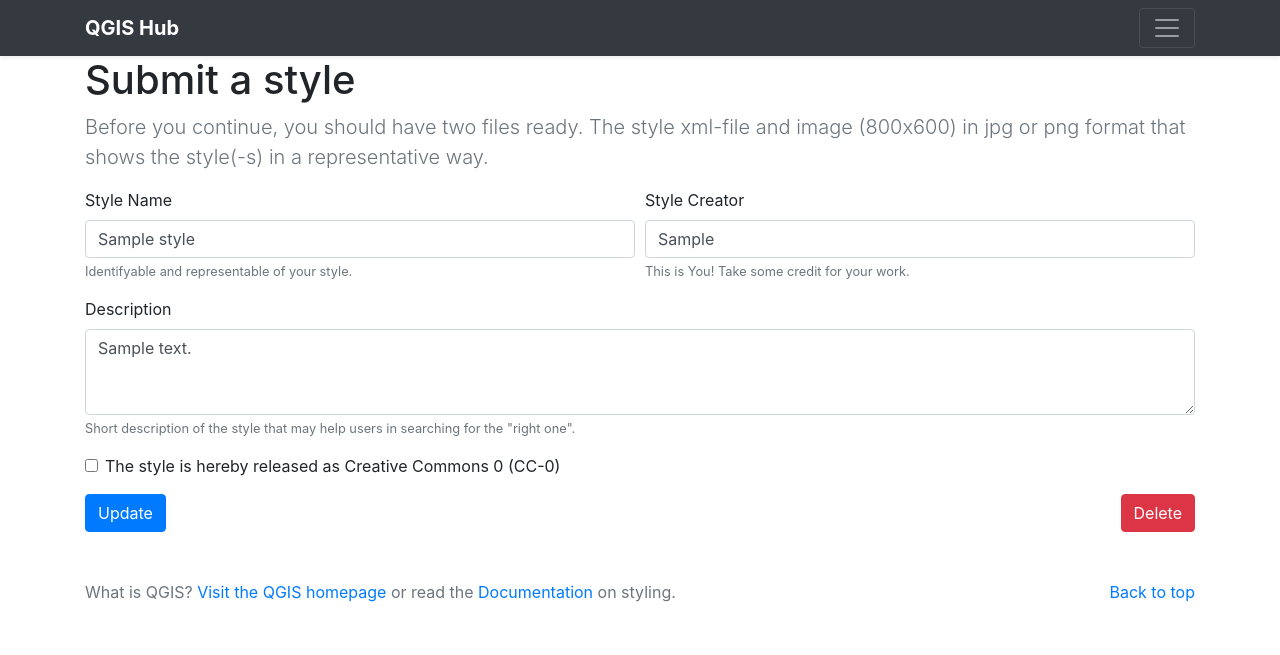
After one commit to style-hub/hub-server, a PHP site: page /styles/edit.php?id=1 in a window 1280 px wide. The commit adds this page. Shown: the top 655 px of the page. Run offline with PHP 8.4, Linux system fonts and the light colour scheme; tables that the repository leaves empty hold one stand-in row (values such as "Sample post").

Commit message:
Edit and delete styles (not the files)

```diff
--- /dev/null
+++ b/source/styles/edit.php
@@ -0,0 +1,167 @@
+<!DOCTYPE html>
+<?php
+    $db_server = 'localhost';
+    $database = 'hub';
+    $db_table = 'styles';
+    $db_user = 'user';
+    $db_password = '1#Password';
+
+    $editStyle = 0; /* Flag to edit a record */
+    $buttonText = 'Submit';
+
+    $id = $_GET["id"];
+    if ($id >> 0) {
+        $editStyle = 1;
+        $buttonText = 'Update';
+        try {
+            $db = new PDO("mysql:host=$db_server;dbname=$database", $db_user, $db_password);
+            foreach($db->query("SELECT * FROM $db_table WHERE id = $id") as $row) {
+                $styleName = $row['stylename'];
+                $styleDescription = $row['styledescription'];
+                $imageUrl = $row['stylepreview'];
+                $styleUrl = $row['stylexml'];
+                $styleCreator = $row['stylecreator'];
+            }
+        }  catch (PDOException $e) {
+            print "Error!: " . $e->getMessage() . "<br/>";
+            die();
+        }
+    } else {
+        $styleName = "";
+        $styleDescription = "";
+        $imageUrl = "";
+        $styleUrl = "";
+        $styleCreator = "";
+    }
+?>
+<html>
+<head>
+    <meta charset="utf8">
+    <meta name="viewport" content="width=device-width, initial-scale=1, shrink-to-fit=no">
+
+    <title>QGIS Style-Hub</title>
+    <link rel="stylesheet" href="https://stackpath.bootstrapcdn.com/bootstrap/4.5.0/css/bootstrap.min.css" integrity="sha384-9aIt2nRpC12Uk9gS9baDl411NQApFmC26EwAOH8WgZl5MYYxFfc+NcPb1dKGj7Sk" crossorigin="anonymous">
+    <script src="https://code.jquery.com/jquery-3.5.1.slim.min.js" integrity="sha384-DfXdz2htPH0lsSSs5nCTpuj/zy4C+OGpamoFVy38MVBnE+IbbVYUew+OrCXaRkfj" crossorigin="anonymous"></script>
+    <script src="https://cdn.jsdelivr.net/npm/popper.js@1.16.0/dist/umd/popper.min.js" integrity="sha384-Q6E9RHvbIyZFJoft+2mJbHaEWldlvI9IOYy5n3zV9zzTtmI3UksdQRVvoxMfooAo" crossorigin="anonymous"></script>
+    <script src="https://stackpath.bootstrapcdn.com/bootstrap/4.5.0/js/bootstrap.min.js" integrity="sha384-OgVRvuATP1z7JjHLkuOU7Xw704+h835Lr+6QL9UvYjZE3Ipu6Tp75j7Bh/kR0JKI" crossorigin="anonymous"></script>
+    <script>
+      function updateClipboard(newClip) {
+          navigator.clipboard.writeText(newClip).then(function() {
+          /* clipboard successfully set */
+
+        }, function() {
+          /* clipboard write failed */
+          alert('Your browser don\'t allow clipboard interaction with HTML5')
+        });
+      }
+
+    </script>
+
+      <!-- Custom styles for this template -->
+      <link href="album.css" rel="stylesheet">
+</head>
+<body>
+<header>
+        <div class="collapse bg-dark" id="navbarHeader">
+          <div class="container">
+            <div class="row">
+              <div class="col-sm-8 col-md-7 py-4">
+                <h4 class="text-white">About</h4>
+                <p class="text-muted">Here you can browse free styles for QGIS. All styles are downloadable, or you can copy the style urls and use them in QGIS to import the styles. If you want you can submit your own styles to this repository and they will be included, pending time and a quick review.<br>
+                <br>This is a static DEMO site and not a permanent solution. That should include a "submit" form for easy contributing, search and filters, showing dynamic content. This requires an active server with PHP, database, etc.</p>
+              </div>
+              <div class="col-sm-4 offset-md-1 py-4">
+                <h4 class="text-white">Contact</h4>
+                <ul class="list-unstyled">
+                  <li><a href="https://twitter.com/klaskarlsson" class="text-white">Follow on Twitter</a></li>
+                  <li><a href="mailto:klas.karlsson@geosupportsystem.se" class="text-white">Email maintainer</a></li>
+                  <li><a href="https://github.com/style-hub/style-hub.github.io" class="text-white">Fork on GitHub</a></li>
+                  <li><a href="https://github.com/orgs/style-hub/people" class="text-white">Become Collaborator</a></li>
+                </ul>
+              </div>
+            </div>
+          </div>
+        </div>
+        <div class="navbar navbar-dark bg-dark shadow-sm">
+          <div class="container d-flex justify-content-between">
+            <a href="../" class="navbar-brand d-flex align-items-center">
+                <strong>QGIS Hub</strong>
+            </a>
+            <button class="navbar-toggler" type="button" data-toggle="collapse" data-target="#navbarHeader" aria-controls="navbarHeader" aria-expanded="false" aria-label="Toggle navigation">
+              <span class="navbar-toggler-icon"></span>
+            </button>
+          </div>
+        </div>
+      </header>
+      <main role="main">
+      <div class="container">
+            <h1>Submit a style</h1>
+            <p class="lead text-muted">
+                Before you continue, you should have two files ready. The style xml-file and image (800x600) in
+                jpg or png format that shows the style(-s) in a representative way.
+            </p>
+            <form action="upload.php" method="POST" enctype="multipart/form-data">
+            <?php if (!$editStyle){ ?>
+            <div class="form-row">
+            <div class="form-group col-md-6">
+                <label for="submitStyle">Style XML-file</label>
+                <input type="file" class="form-control-file" id="submitStyle" name="submitStyle">
+                <small id="xmlHelp" class="form-text text-muted">Exported from QGIS style manager.</small>
+            </div>
+            <div class="form-group col-md-6">
+                <label for="submitPreview">Style Preview (jpg/png)</label>
+                <input type="file" class="form-control-file" id="submitPreview" name="submitPreview">
+                <small id="xmlHelp" class="form-text text-muted">Style preview image.</small>
+            </div>
+            </div>
+            <?php } else { ?>
+                <input type="hidden" id="editStyle" name="editStyle" value="<?php echo $id ?>">
+            <?php } ?>
+            <div class="form-row">
+            <div class="form-group col-md-6">
+                <label for="submitName">Style Name</label>
+                <input type="text" class="form-control" id="submitName" aria-describedby="namelHelp" name="styleName" value="<?php echo $styleName ?>">
+                <small id="nameHelp" class="form-text text-muted">Identifyable and representable of your style.</small>
+            </div>
+            <div class="form-group col-md-6">
+                <label for="submitCreator">Style Creator</label>
+                <input type="text" class="form-control" id="submitCreator" aria-describedby="submitHelp" name="styleCreator" value="<?php echo $styleCreator ?>">
+                <small id="submitHelp" class="form-text text-muted">This is You! Take some credit for your work.</small>
+            </div>
+            </div>
+            <div class="form-group">
+                <label for="submitDescription">Description</label>
+                <textarea class="form-control" id="submitDescription" rows="3" name="styleDescription"><?php echo $styleDescription ?></textarea>
+                <small id="descriptionHelp" class="form-text text-muted">Short description of the style that may help users in searching for the "right one".</small>
+            </div>
+            <div class="form-group form-check">
+                <input type="checkbox" class="form-check-input" id="submitCC0">
+                <label class="form-check-label" for="submitCC0">The style is hereby released as Creative Commons 0 (CC-0)</label>
+            </div>
+            <div class="d-flex justify-content-between align-items-center">
+                <button type="submit" class="btn btn-primary" name="submit"><?php echo $buttonText ?></button>
+                <?php
+                    if ($editStyle){
+                        ?>
+                            <button type="submit" class="btn btn-danger" name="delete">Delete</button>
+                        <?php
+                    }
+                ?>
+            </div>
+            </form>
+        </div>
+
+
+      </main>
+
+<footer class="text-muted">
+  <div class="container">
+    <p class="float-right">
+      <a href="#">Back to top</a>
+    </p>
+    <p>What is QGIS? <a href="https://qgis.org/">Visit the QGIS homepage</a> or read the <a href="https://docs.qgis.org/3.10/en/docs/user_manual/style_library/style_manager.html">Documentation</a> on styling.</p>
+  </div>
+</footer>
+
+</body>
+</html>
```
Also changed, not shown: source/styles/index.php (+13 -5 lines), source/styles/upload.php (+37 -11 lines).
